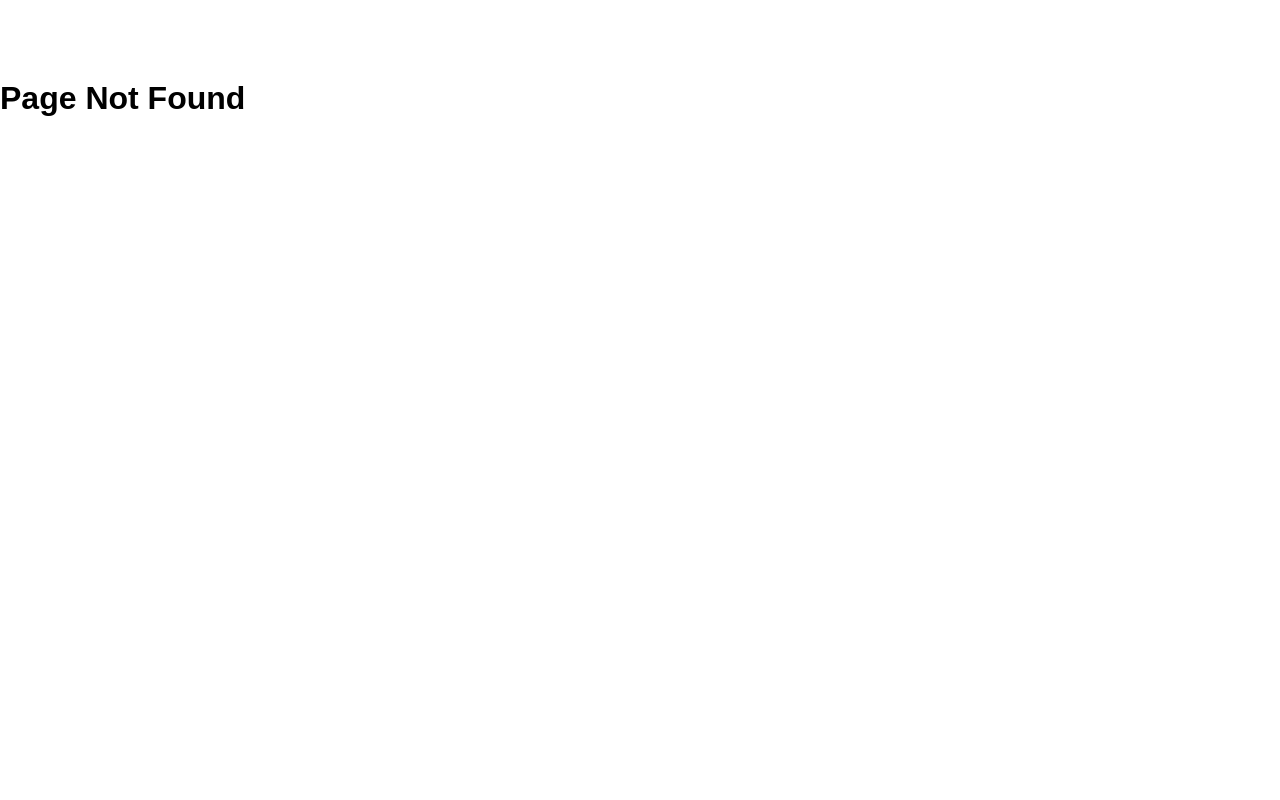
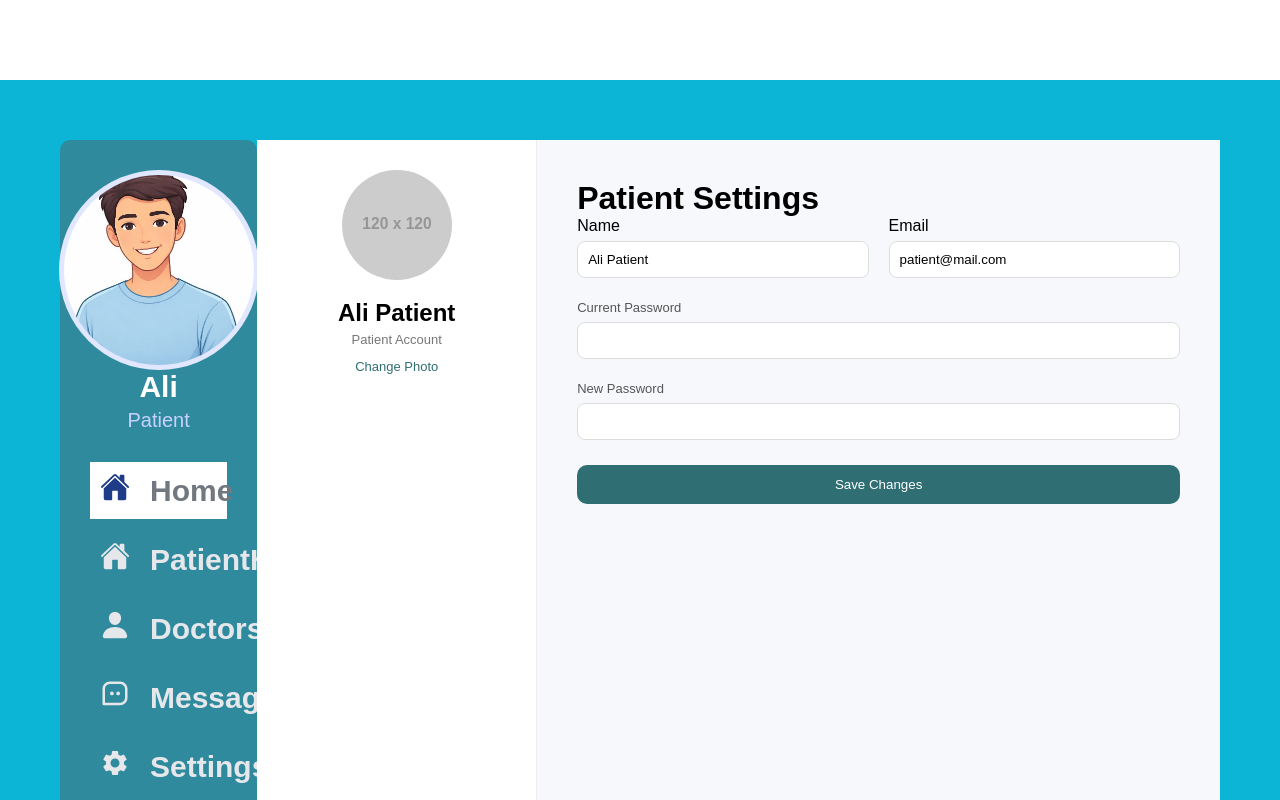
Before and after one commit to wafaamarray2-wq/mindspace, a React (Vite) app in the folder vite-project/: page /patient-dashboard/setting in a window 1280 px wide. Before the commit this address had no page. Shown: the top 800 px of the page. Built offline with nearby package versions, Linux system fonts and the light colour scheme.

Commit message:
update project

```diff
--- a/vite-project/src/App.jsx
+++ b/vite-project/src/App.jsx
@@ -18,15 +18,56 @@ import PatientProfile from "./Dashbords/PatientProfile";
 import SessionDetails from "./Dashbords/SessionDetails";
 import DoctorProfile from "./Dashbords/DoctorProfile";
 import Booking from "./Dashbords/Booking";
+import PatientHome from "./Dashbords/PatientHome";
+import MessagePatient from "./Dashbords/MessagePatient";
+import SettingPatients from "./Dashbords/SettingPatients";
+
+
 function App() {
   return (
     <Routes>
-        <Route path="/" element={<><Navbar /><HeroSection /><Footer /></>} />
-        <Route path="/therapists" element={<><Navbar /><Therapists /><Footer /></>} />
-        <Route path="/register" element={<><Navbar /><Regester /><Footer /></>} />
-        <Route path="/login" element={<><Navbar /><Login /><Footer /></>} />
+      <Route
+        path="/"
+        element={
+          <>
+            <Navbar />
+            <HeroSection />
+            <Footer />
+          </>
+        }
+      />
+      <Route
+        path="/therapists"
+        element={
+          <>
+            <Navbar />
+            <Therapists />
+            <Footer />
+          </>
+        }
+      />
+      <Route
+        path="/register"
+        element={
+          <>
+            <Navbar />
+            <Regester />
+            <Footer />
+          </>
+        }
+      />
+      <Route
+        path="/login"
+        element={
+          <>
+            <Navbar />
+            <Login />
+            <Footer />
+          </>
+        }
+      />
       <Route path="/doctor-dashboard" element={<DoctorDashbord />}>
-      <Route index element={<DashbordContent />} />   {/* صفحة الرئيسية */}
+        <Route index element={<DashbordContent />} /> {/* صفحة الرئيسية */}
         <Route path="dash" element={<DashbordContent />} />
         <Route path="patients" element={<Patients />} />
         <Route path="message" element={<Messages />} />
@@ -34,12 +75,25 @@ function App() {
         <Route path="setting" element={<Setting />} />
         <Route path="logOut" element={<LogOut />} />
       </Route>
-        <Route path="/patient/:id" element={<PatientProfile/>} />
+
+
+      <Route path="/patient-dashboard" element={<PatientDashbord />} >
+
+     <Route index element={<PatientHome />} />
+        <Route path="message" element={<MessagePatient />} />
+        <Route path="setting" element={<SettingPatients />} />
+
+      </Route>
+      <Route path="/PatientHome" element={<PatientHome />} />
+      <Route path="/patient/:id" element={<PatientProfile />} />
       <Route path="/session/:id" element={<SessionDetails />} />
       <Route path="/doctor/:id" element={<DoctorProfile />} />
-        <Route path="/booking/:id" element={<Booking/>} />
+
+      <Route path="/booking/:id" element={<Booking />} />
+
+      <Route path="/doctor" element={<Therapists />} />
+
       <Route path="*" element={<h1>Page Not Found</h1>} />
-
     </Routes>
   );
 }
--- /dev/null
+++ b/vite-project/src/Dashbords/MessagePatient.jsx
@@ -0,0 +1,11 @@
+import React from 'react'
+
+function MessagePatient() {
+  return (
+    <div>
+      <h1>hello</h1>
+    </div>
+  )
+}
+
+export default MessagePatient
--- a/vite-project/src/Dashbords/PatientDashbord.jsx
+++ b/vite-project/src/Dashbords/PatientDashbord.jsx
@@ -1,11 +1,114 @@
-import React from 'react'
+// import { Outlet, useNavigate } from "react-router-dom";
+import Sic from "..//images/photo_2026-03-04_02-40-47.jpg";
+import { IoPerson } from "react-icons/io5";
+import { IoHome } from "react-icons/io5";
+import { MdEventNote } from "react-icons/md";
+import { MdSettings } from "react-icons/md";
+import { BiMessageSquareDots } from "react-icons/bi";
+import { MdLogout } from "react-icons/md";
+import { FaHome } from "react-icons/fa";
+import { Link,Outlet } from "react-router-dom";
+import { BiSolidStar } from "react-icons/bi";
+import "./doc.css";
+export default function PatientDashbord() {
+  // const navigate = useNavigate();
 
-function PatientDashbord() {
   return (
-    <div>
-      <h1>ali</h1>
+   <div className="dashbord">
+      <div className="dash-content">
+        <div className="sidebar">
+          <div className="head">
+            <div className="image">
+              <img src={Sic} alt="" />
+
+            </div>
+
+            <h3>Ali</h3>
+            <p>Patient</p>
+          </div>
+
+          <ul>
+
+
+   <li className="link">
+  <Link to="/" className="link-content">
+    <span>
+      <IoHome />
+    </span>
+    <h5>Home</h5>
+  </Link>
+</li>
+            <li>
+                <Link to='/PatientHome'>
+
+                   <span>
+                <IoHome />
+              </span>
+              <h5>PatientHome</h5>
+                </Link>
+              {" "}
+
+            </li>
+
+            <li>
+              <Link to='/doctor'>
+
+                  <span>
+                <IoPerson />
+              </span>
+              <h5>Doctors</h5>
+
+
+              </Link>
+              {" "}
+            </li>
+            <li>
+
+                 <Link to='message'>
+
+                    <span>
+                <BiMessageSquareDots />
+              </span>
+              <h5>Messages</h5>
+                 </Link>
+              {" "}
+
+            </li>
+
+
+
+            <li>
+
+                 <Link to='setting'>
+                  <span>
+                <MdSettings />
+              </span>
+              <h5>Settings</h5>
+                 </Link>
+              {" "}
+
+            </li>
+            <li className="log-out">
+
+                 <Link to='logOut'>
+                   <span>
+                <MdLogout />
+              </span>
+              <h5>Log Out</h5>
+                 </Link>
+              {" "}
+
+            </li>
+          </ul>
+        </div>
+
+        <div className="details">
+
+
+         <Outlet />
+
     </div>
-  )
+        </div>
+      </div>
+  );
 }
-
-export default PatientDashbord
--- /dev/null
+++ b/vite-project/src/Dashbords/PatientHome.css
@@ -0,0 +1,66 @@
+.home-container {
+  height: 100vh;
+  width: 100%;
+  display: flex;
+  justify-content: center;
+  align-items: center;
+  background: #f6f8fb;
+  padding: 20px;
+}
+
+/* الكارت الكبير */
+.home-card {
+  width: 85%;          /* 👈 ده المهم */
+  height: 70vh;        /* 👈 يخليه يملى الشاشة */
+  background: white;
+  padding: 50px;
+  border-radius: 25px;
+  box-shadow: 0 25px 60px rgba(0,0,0,0.08);
+  display: flex;
+  flex-direction: column;
+  justify-content: space-between;
+  text-align: center;
+}
+
+/* العنوان */
+.home-card h2 {
+  font-size: 32px;
+}
+
+/* الوصف */
+.home-card p {
+  color: #777;
+  font-size: 16px;
+}
+
+/* stats */
+.stats {
+  display: flex;
+  justify-content: space-between;
+  gap: 20px;
+}
+
+/* box */
+.stat-box {
+  flex: 1;
+  background: #f1f5f9;
+  padding: 30px;
+  border-radius: 15px;
+  transition: 0.3s;
+}
+
+.stat-box h3 {
+  font-size: 28px;
+}
+
+.stat-box span {
+  font-size: 14px;
+  color: #666;
+}
+
+/* hover */
+.stat-box:hover {
+  background: #2f6f73;
+  color: white;
+  transform: translateY(-6px);
+}
--- /dev/null
+++ b/vite-project/src/Dashbords/PatientHome.jsx
@@ -0,0 +1,34 @@
+import "./patientHome.css";
+
+export default function PatientHome() {
+  return (
+    <div className="home-container">
+
+      <div className="home-card">
+        <h2>Welcome Back 👋</h2>
+        <p>Manage your sessions and explore doctors بسهولة</p>
+
+        <div className="stats">
+
+          <div className="stat-box">
+            <h3>12</h3>
+            <span>Sessions</span>
+          </div>
+
+          <div className="stat-box">
+            <h3>5</h3>
+            <span>Doctors</span>
+          </div>
+
+          <div className="stat-box">
+            <h3>3</h3>
+            <span>Messages</span>
+          </div>
+
+        </div>
+
+      </div>
+
+    </div>
+  );
+}
--- /dev/null
+++ b/vite-project/src/Dashbords/SettingPatients.jsx
@@ -0,0 +1,106 @@
+import { useState } from "react";
+import "./settings.css";
+
+export default function SettingPatients() {
+  const [form, setForm] = useState({
+    name: "Ali Patient",
+    email: "patient@mail.com",
+    password: "",
+    newPassword: "",
+  });
+
+  const [image, setImage] = useState(null);
+
+  const handleChange = (e) => {
+    setForm({ ...form, [e.target.name]: e.target.value });
+  };
+
+  const handleImageChange = (e) => {
+    const file = e.target.files[0];
+
+    if (file) {
+      const imageUrl = URL.createObjectURL(file);
+      setImage(imageUrl);
+    }
+  };
+
+  const handleSave = () => {
+    alert("Profile updated successfully ✅");
+  };
+
+  return (
+    <div className="page">
+
+      <div className="layout">
+
+        {/* LEFT SIDE */}
+        <div className="side">
+
+          <img
+            src={image || "https://via.placeholder.com/120"}
+            className="avatar"
+            alt="profile"
+          />
+
+          <h2>{form.name}</h2>
+          <p>Patient Account</p>
+
+          <label className="upload">
+            Change Photo
+            <input
+              type="file"
+              hidden
+              onChange={handleImageChange}
+            />
+          </label>
+
+        </div>
+
+        {/* RIGHT SIDE */}
+        <div className="content-set">
+
+          <h1>Patient Settings</h1>
+
+          <div className="grid">
+
+            <div className="box-set">
+              <label>Name</label>
+              <input
+                name="name"
+                value={form.name}
+                onChange={handleChange}
+              />
+            </div>
+
+            <div className="box-set">
+              <label>Email</label>
+              <input
+                name="email"
+                value={form.email}
+                onChange={handleChange}
+              />
+            </div>
+
+            <div className="box full">
+              <label>Current Password</label>
+              <input type="password" />
+            </div>
+
+            <div className="box full">
+              <label>New Password</label>
+              <input type="password" />
+            </div>
+
+          </div>
+
+          <button className="set-btn" onClick={handleSave}>
+            Save Changes
+          </button>
+
+        </div>
+
+      </div>
+
+    </div>
+  );
+}
--- /dev/null
+++ b/vite-project/src/Dashbords/SideBarPatient.css
@@ -0,0 +1,28 @@
+.cards {
+  display: grid;
+  grid-template-columns: repeat(3, 1fr);
+  gap: 15px;
+}
+
+.card {
+  background: white;
+  padding: 20px;
+  border-radius: 15px;
+  box-shadow: 0 6px 15px rgba(0,0,0,0.08);
+}
+
+button {
+  margin-top: 10px;
+  padding: 8px 15px;
+  background: #1a73e8;
+  color: white;
+  border: none;
+  border-radius: 8px;
+  cursor: pointer;
+}
+
+input {
+  width: 100%;
+  margin: 10px 0;
+  padding: 10px;
+}
--- /dev/null
+++ b/vite-project/src/Dashbords/patientDashboard.css
@@ -0,0 +1,44 @@
+.layout {
+  display: flex;
+  height: 100vh;
+}
+
+.sidebar {
+  width: 220px;
+  background: linear-gradient(180deg, #1a73e8, #4fc3f7);
+  color: white;
+  padding: 20px;
+}
+
+.profile {
+  text-align: center;
+  margin-bottom: 30px;
+}
+
+.profile img {
+  width: 80px;
+  border-radius: 50%;
+}
+
+.sidebar ul {
+  list-style: none;
+  padding: 0;
+}
+
+.sidebar li {
+  padding: 10px;
+  margin: 10px 0;
+  cursor: pointer;
+  border-radius: 8px;
+}
+
+.sidebar li:hover {
+  background: rgba(255,255,255,0.2);
+}
+
+.content {
+  flex: 1;
+  background: #f5f7fb;
+  padding: 20px;
+  overflow-y: auto;
+}
```
Also changed, not shown: vite-project/src/Dashbords/DoctorInfo.jsx (added, +17 -0 lines), vite-project/src/Dashbords/Doctors.jsx (added, +25 -0 lines). Lines whose indentation alone changed are shown as unchanged.
